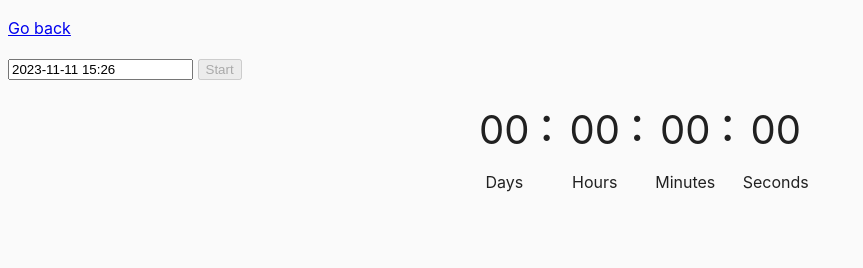
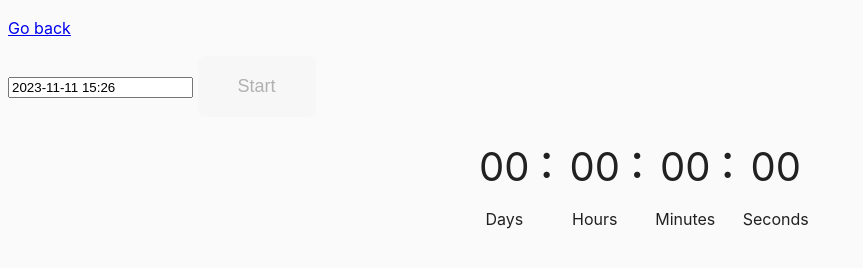
Before and after one commit to ValeriiDerbenov/goit-js-hw-09, a website built with Parcel: page src/02-timer.html in a window 1280 px wide. Shown: the whole page, without its empty margins (0-863 px from the left). Built offline with nearby package versions, Linux system fonts and the light colour scheme.

Commit message:
css final1

```diff
--- a/src/css/common.css
+++ b/src/css/common.css
@@ -16,3 +16,16 @@ img {
   display: block;
   max-width: 100%;
 }
+
+button[type='button'] {
+  padding: 20px 40px;
+  font-size: 18px;
+  border: none;
+  border-radius: 8px;
+  cursor: pointer;
+  margin-right: 10px;
+}
+button[type='button']:hover {
+  box-shadow: 0 12px 16px 0 rgba(0, 0, 0, 0.24),
+    0 17px 50px 0 rgba(0, 0, 0, 0.19);
+}
--- a/src/css/promises.css
+++ b/src/css/promises.css
@@ -12,4 +12,5 @@ label {
 
 button[type='submit'] {
   margin-top: 15px;
+  cursor: pointer;
 }
```
